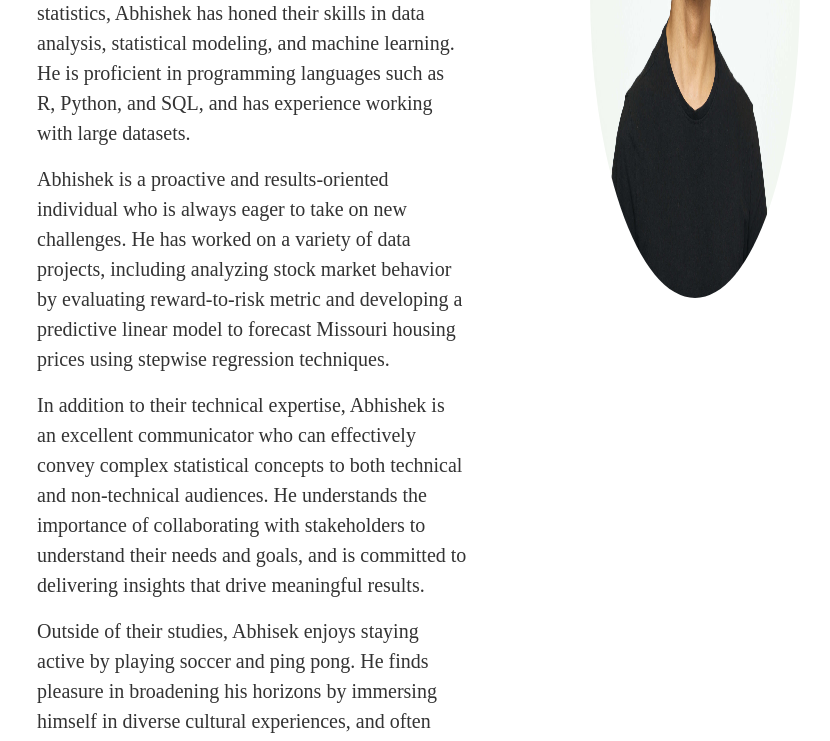
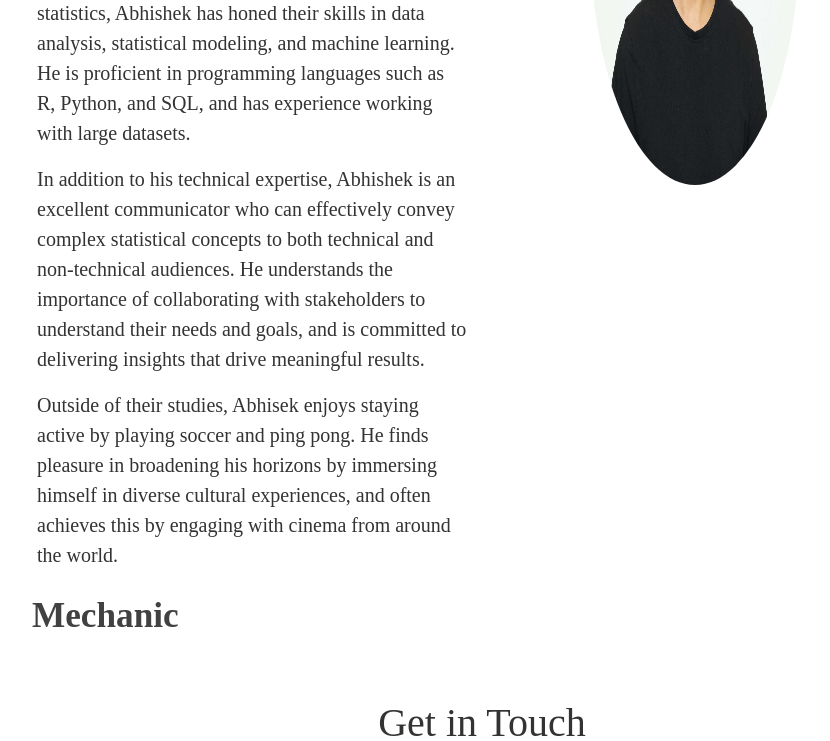
Before and after one commit to kafleBeast/kafle-portfolio, a React (Create React App) app: page / in a window 1280 px wide. Shown: the part 441-1182 px from the top of the page, without its empty margins (158-988 px from the left). Built offline with nearby package versions, Linux system fonts and the light colour scheme; the HTML template or start-up script is replaced by a standard one.

Commit message:
update bio

```diff
--- a/src/LandingPage.js
+++ b/src/LandingPage.js
@@ -43,14 +43,12 @@ const LandingPage = () => {
                             modeling, and machine learning. He is proficient in programming languages such as R, Python, and SQL, and has experience
                             working with large datasets.
                         </p>
-                        <p> Abhishek is a proactive and results-oriented individual who is always eager to take on new challenges. He has worked on a
-                        variety of data projects, including analyzing stock market behavior by evaluating reward-to-risk metric and developing a
-                        predictive linear model to forecast Missouri housing prices using stepwise regression techniques.
+                        <p> In addition to his technical expertise, Abhishek is an excellent communicator who can effectively convey complex statistical
+                            concepts to both technical and non-technical audiences. He understands the
+                        importance of collaborating with stakeholders to understand their needs and goals, and is committed to delivering insights
+                        that drive meaningful results.
                         </p>
-                        <p> In addition to their technical expertise, Abhishek is an excellent communicator who can effectively convey complex
-                        statistical concepts to both technical and non-technical audiences. He understands the importance of collaborating with
-                            stakeholders to understand their needs and goals, and is committed to delivering insights that drive meaningful results.
-                        </p>
+
                         <p> Outside of their studies, Abhisek enjoys staying active by playing soccer and ping pong. He finds pleasure in broadening
                             his horizons by immersing himself in diverse cultural experiences, and often achieves this by engaging with cinema from
                             around the world.
```
